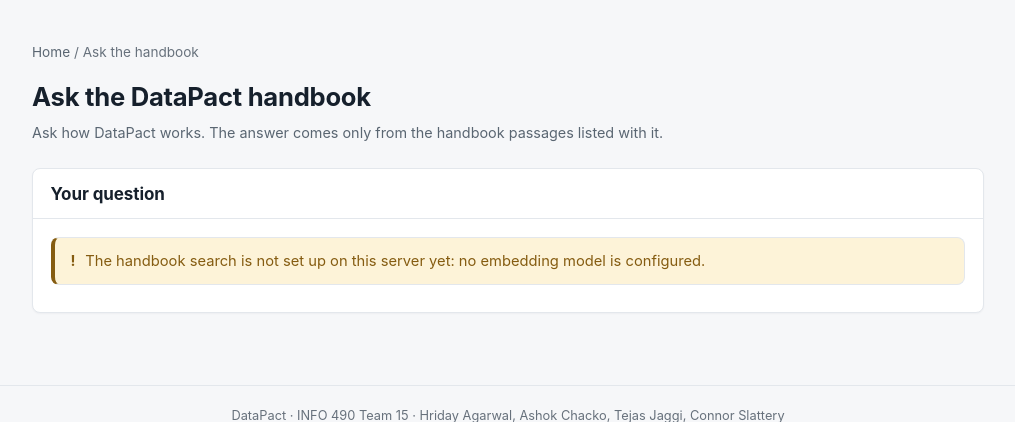
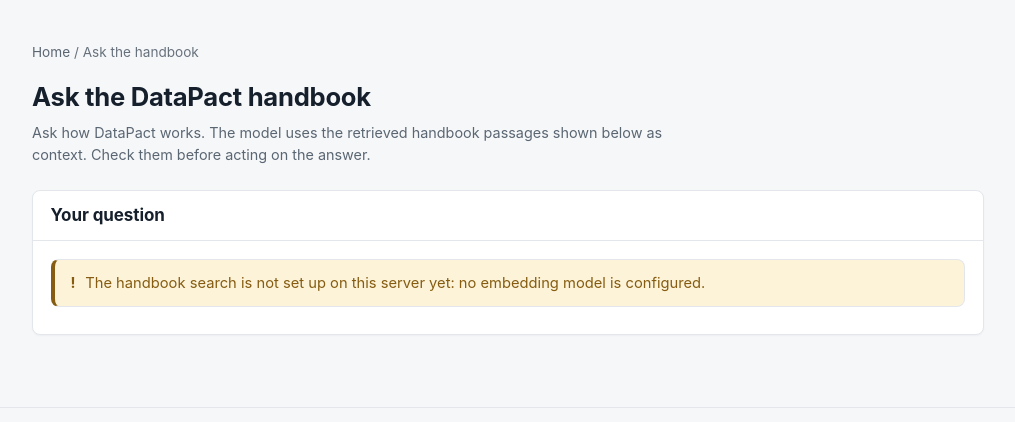
Before and after one commit to S1attaro/15_DataPact, a Django app: page /handbook/ in a window 1280 px wide. Shown: the part 94-516 px from the top of the page, without its empty margins (132-1147 px from the left). Run offline with Django 5.2, Linux system fonts and the light colour scheme; a user stored in the database is signed in; parts of the project's set-up code (start-up, migrations or seed data) failed here and were passed over.

Commit message:
Reword the handbook subtitle and correct stale A9 documentation
The subtitle said the answer "comes only from" the listed passages, which
the citation and number checks cannot guarantee. It now says the model uses
the retrieved passages as context and asks the reader to check them.

retrieval.py's docstring still said the embedding model would be set once
A8 picked one; it now separates the blank code default from the A9
evaluation, which used all-MiniLM-L6-v2 as a fallback for A8's
all-mpnet-base-v2. README, README_AI and a settings comment now state the
number check's limits (digits only, all passages combined, not a check of
support) and that the 579 tests use fake models.

No logic, settings values or model selection changed.

Co-Authored-By: Claude Opus 5.5 <noreply@anthropic.com>

```diff
--- a/data_quality/ai/retrieval.py
+++ b/data_quality/ai/retrieval.py
@@ -9,9 +9,13 @@ in one NumPy matrix for the life of the process, as in the A8 notebook's
 VectorIndex. A search embeds the question and ranks chunks by cosine
 similarity (the vectors are normalized, so a dot product).
 
-The final embedding model is not chosen here. RAG_EMBEDDING_MODEL_ID is empty
-by default, which means the handbook is "not configured" and the page says so;
-nothing stands in for the real model. Set it once the A8 results pick one.
+The code does not pick an embedding model. RAG_EMBEDDING_MODEL_ID is empty by
+default, which means the handbook is "not configured" and the page says so
+until .env names a model; nothing stands in for the real one. A8 recommends
+sentence-transformers/all-mpnet-base-v2. A9 was evaluated with
+sentence-transformers/all-MiniLM-L6-v2 as a fallback, because mpnet was not
+downloaded on the test laptop. The evaluated configuration and this
+limitation are in README_AI.md (A9 section).
 
 As in local_model.py: nothing loads when Django starts or on a GET, the
 sentence-transformers import happens inside the loader, the built index is
--- a/data_quality/templates/data_quality/handbook_ask.html
+++ b/data_quality/templates/data_quality/handbook_ask.html
@@ -11,8 +11,9 @@ Context (supplied by handbook_views.handbook_ask):
     failure    why a valid POST could not be answered: a status above,
                "empty_kb", "retrieval_error" or "error" (the page is then a 503)
     answer     handbook.HandbookAnswer: status "answered", "not_found",
-               "no_passages" or "invalid" (no valid [n] citation, or one to a
-               passage or document it was not given), the checked text, and
+               "no_passages" or "invalid" (no valid [n] citation, one to a
+               passage or document it was not given, or a number none of
+               the passages contains), the checked text, and
                the passages the model was given
 Sources listed here are the passages the model was actually shown, never
 names the model wrote. Everything the model or the knowledge base wrote is
@@ -26,7 +27,7 @@ uses |safe.
 {% endblock %}
 {% block page_title %}Ask the DataPact handbook{% endblock %}
 {% block page_subtitle %}
-    <p class="page__subtitle">Ask how DataPact works. The answer comes only from the handbook passages listed with it.</p>
+    <p class="page__subtitle">Ask how DataPact works. The model uses the retrieved handbook passages shown below as context. Check them before acting on the answer.</p>
 {% endblock %}
 {% block content %}
     <div class="panel">
--- a/datapact_project/settings/base.py
+++ b/datapact_project/settings/base.py
@@ -260,7 +260,8 @@ AI_MAX_NEW_TOKENS = 160
 # model is empty by default, so the page says the handbook is not configured
 # until .env names one. A8 compared sentence-transformers/all-MiniLM-L6-v2,
 # sentence-transformers/all-mpnet-base-v2 and BAAI/bge-large-en-v1.5 and
-# recommends mpnet; A9 was evaluated with MiniLM (README_AI.md, A9 section).
+# recommends mpnet; A9 was evaluated with MiniLM as a fallback, because mpnet
+# was not downloaded (README_AI.md, A9 section).
 # RAG_QUERY_PREFIX unset uses the prefix A8 gave that model. RAG_TOP_K is the
 # A8 notebook's TOP_K. RAG_CHUNKING "hybrid" is the strategy A9 chose from its
 # own retrieval test on the real handbook. RAG_MIN_SCORE: scores below it are
```
Also changed, not shown: README.md, README_AI.md.
